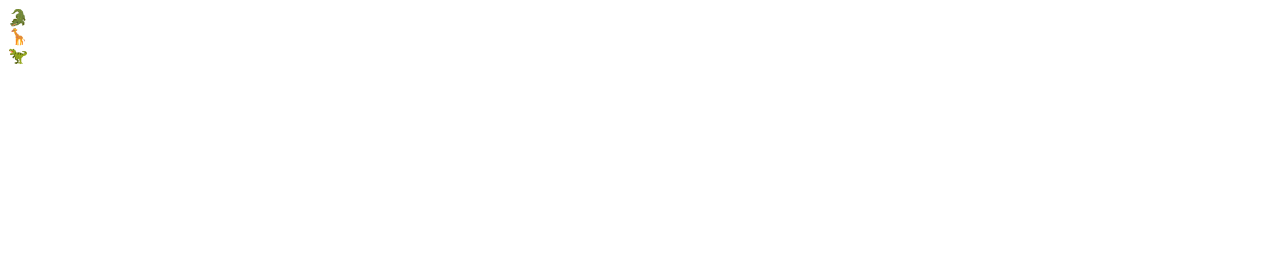
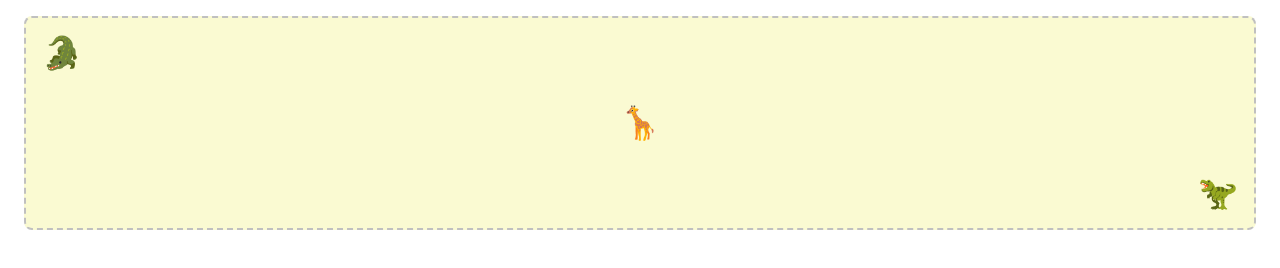
Before and after one commit to arne-witteler/web-dev-repeat, a website: page css-basics_pseudo-park/index.html in a window 1280 px wide. Drawn offline with Linux system fonts and the light colour scheme.

Commit message:
link css, add styling

```diff
--- a/css-basics_pseudo-park/css/styles.css
+++ b/css-basics_pseudo-park/css/styles.css
@@ -1,11 +1,3 @@
-/*
-  None of these styles are being applied to the HTML.
-  Can you fix that?
-
-  Once the styles are applied,
-  the park should appear as a pale yellow box with a dashed border.
-*/
-
 *,
 *::before,
 *::after {
@@ -22,28 +14,25 @@
 
 .animal {
   padding: 16px;
-
-  /*
-    The animals are very small.
-    The size of the emojis is controlled via the font size.
-    Set the font size to 32px.
-  */
+  font-size: 32px;
 }
 
-/*
-  The giraffe is afraid of the crocodile and the dino.
-   - Center the giraffe in the park.
-   - Align the dino to the right.
+.giraffe {
+  text-align: center;
+}
 
-  💡 Select the animals by their class names and use the text-align property.
-*/
+.dino {
+  text-align: right;
+}
 
-/*
-  The animals want some color! 🎨
-  When the mouse hovers over an animal, change the background color.
-   - The crocodile wants to be lightblue.
-   - The giraffe likes lightgreen.
-   - The dino is a huge fan of lightsalmon.
+.giraffe:hover {
+  background-color: lightgreen;
+}
 
-  💡 You'll need to use a pseudo-class selector for each animal.
-*/
+.crocodile:hover {
+  background-color: lightblue;
+}
+
+.dino:hover {
+  background-color: lightsalmon;
+}
--- a/css-basics_pseudo-park/index.html
+++ b/css-basics_pseudo-park/index.html
@@ -6,6 +6,7 @@
       name="viewport"
       content="width=device-width, initial-scale=1, shrink-to-fit=no"
     />
+    <link rel="stylesheet" href="/css/styles.css" />
     <title>CSS Basics: Pseudo Park</title>
   </head>
   <body>
```
